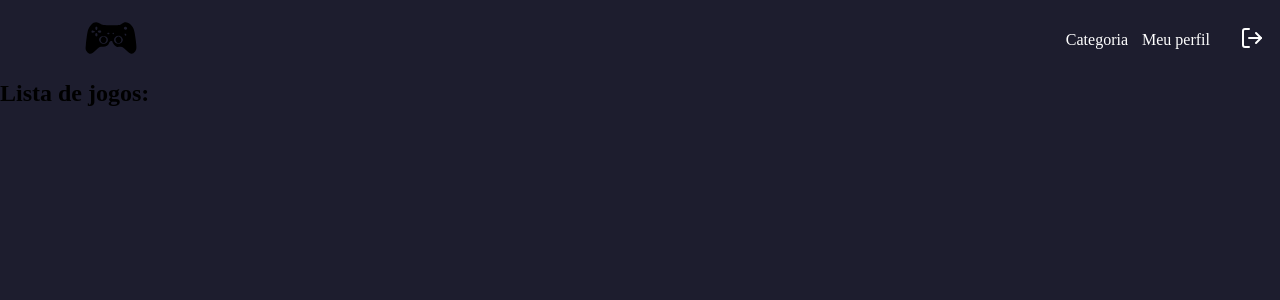
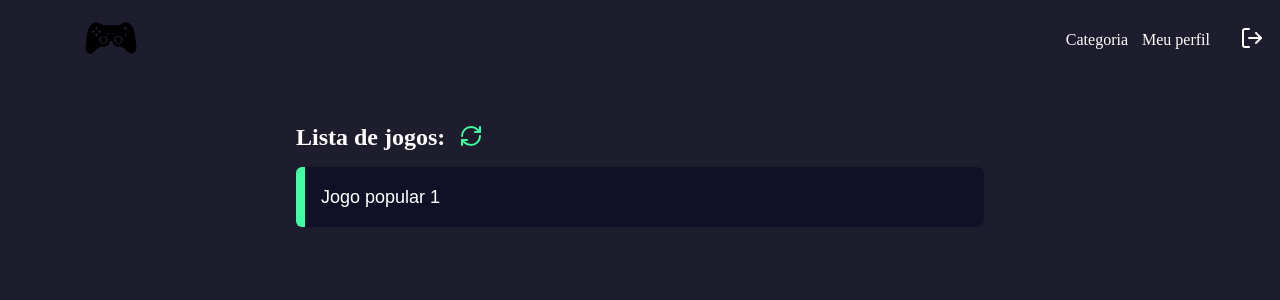
Before and after one commit to guizinsx/JaZerei, a Next.js app in the folder frontend/: page /dashboard in a window 1280 px wide. Shown: the top 300 px of the page. Built offline with nearby package versions, Linux system fonts and the light colour scheme.

Commit message:
feat: creation os dashboard page and buttons

```diff
--- a/frontend/src/app/dashboard/components/jogos/index.tsx
+++ b/frontend/src/app/dashboard/components/jogos/index.tsx
@@ -1,4 +1,5 @@
 import styles from './styles.module.scss'
+import { RefreshCw } from 'lucide-react'
 
 export function Jogos(){
     return(
@@ -6,6 +7,19 @@
 
             <section className={styles.containerHeader}>
                 <h1>Lista de jogos: </h1>
+                <button>
+                    <RefreshCw size={24} color="#3fffa3" />
+                </button>
+            </section>
+
+            <section className={styles.popularGames}>
+                <button
+                    className={styles.jogosItem}
+                >
+                    <div className={styles.tag}></div>
+                    <span> Jogo popular 1</span>
+                </button>
+
             </section>
 
         </main>
--- a/frontend/src/app/dashboard/components/jogos/styles.module.scss
+++ b/frontend/src/app/dashboard/components/jogos/styles.module.scss
@@ -0,0 +1,58 @@
+
+.container{
+    max-width: 720px;
+    margin: 20px auto;
+    padding: 0 16px;
+
+    display: flex;
+    justify-content: space-between;
+    flex-direction: column;
+
+    h1{
+        color: var(--white);
+    }
+}
+
+.containerHeader{
+    display: flex;
+    align-items: center;
+    margin-bottom: 16px;
+    margin-top: 24px;
+    gap: 14px;
+
+    button{
+        background: transparent;
+        border: 0;
+
+    }
+}
+
+.popularGames{
+    display: flex;
+    flex-direction: column;
+    gap: 16px;
+
+}
+
+.jogosItem{
+    display: flex;
+    background-color: var(--dark-900);
+    align-items: center;
+    border: 0;
+    font-size: 18px;
+    border-radius: 8px;
+    color: var(--white);
+    transition: all 0.5s;
+
+    &:hover{
+        filter: brightness(1.30);
+    }
+}
+
+.tag{
+    width: 9px;
+    height: 60px;
+    background-color: var(--green-900);
+    border-radius: 6px 0 0 6px;
+    margin-right: 16px;
+}
```
